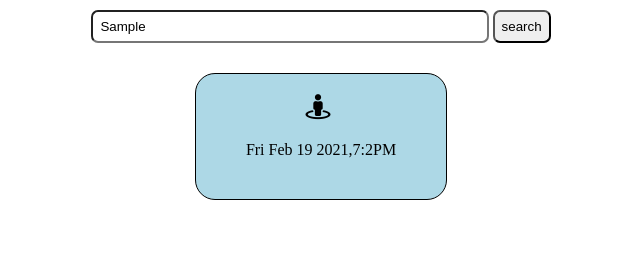
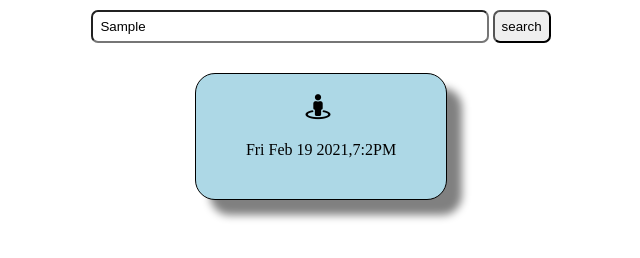
Before and after one commit to Nimish238/Weather-app, a plain HTML site: page index.html in a window 1280 px wide. Both pictures are taken after typing "Sample" into the empty fields and a click on the button "search". Shown: the whole page, without its empty margins (319-959 px from the left). Drawn offline with nearby package versions, Linux system fonts and the light colour scheme; no server answers.

Commit message:
Update index.html

```diff
--- a/index.html
+++ b/index.html
@@ -16,6 +16,8 @@
     padding:20px;
     background-color: rgb(173,216,230);
     display:none;
+    overflow:auto;
+    box-shadow:15px 15px 8px grey;
   }
   #main{
     margin-top: 10px;
```
